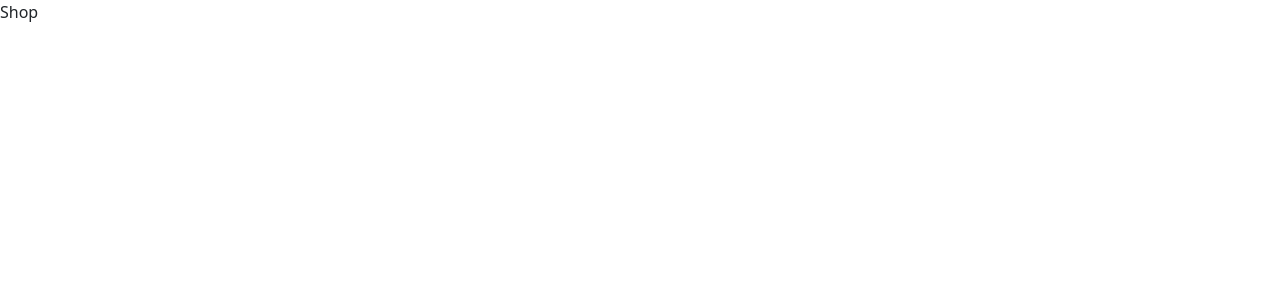
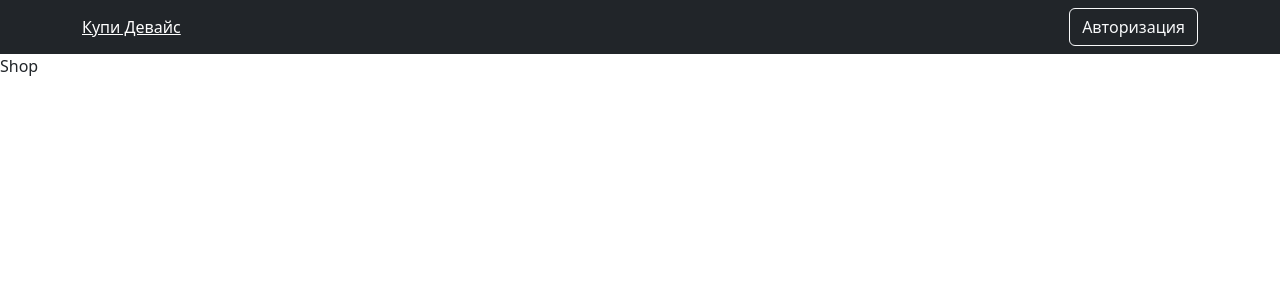
Before and after one commit to nes-develop/online-store, a React (Create React App) app in the folder client/: page / in a window 1280 px wide. Shown: the top 300 px of the page. Built offline with nearby package versions, Linux system fonts and the light colour scheme.

Commit message:
create NavBar, testing auth

```diff
--- a/client/package.json
+++ b/client/package.json
@@ -14,7 +14,7 @@
     "react-bootstrap": "^2.10.2",
     "react-dom": "^18.2.0",
     "react-router-dom": "^6.22.3",
-    "react-scripts": "^3.0.1",
+    "react-scripts": "^3.4.4",
     "web-vitals": "^2.1.4"
   },
   "scripts": {
--- a/client/src/App.js
+++ b/client/src/App.js
@@ -1,10 +1,12 @@
 import React, { useEffect, useState } from 'react';
 import { BrowserRouter } from 'react-router-dom'
 import AppRouter from './components/AppRouter';
+import NavBar from './components/NavBar';
 
 const App = () => {
   return (
     <BrowserRouter>
+      <NavBar />
       <AppRouter />
     </BrowserRouter>
 
--- /dev/null
+++ b/client/src/components/NavBar.js
@@ -0,0 +1,32 @@
+import React, { useContext } from 'react';
+import { Context } from '../index';
+import Container from 'react-bootstrap/Container';
+import Nav from 'react-bootstrap/Nav';
+import Navbar from 'react-bootstrap/Navbar';
+import { NavLink } from 'react-router-dom';
+import { SHOP_ROUTE } from '../utils/consts';
+import {Button} from 'react-bootstrap';
+import { observer } from 'mobx-react-lite';
+
+const NavBar = observer( () => {
+    const { user } = useContext(Context)
+    return (
+        <Navbar bg="dark" data-bs-theme="dark">
+            <Container>
+                <NavLink style={{ color: 'white' }} to={SHOP_ROUTE}>Купи Девайс</NavLink>
+                {user.isAuth ?
+                    <Nav className="ml-auto" style={{ color: 'white' }}>
+                        <Button variant={"outline-light"}>Админ панель</Button>
+                        <Button variant={"outline-light"} className='ml-2'>Войти</Button>
+                    </Nav>
+                    :
+                    <Nav className="ml-auto" style={{ color: 'white' }}>
+                        <Button variant={"outline-light"} onClick={() => user.setIsAuth(true)}>Авторизация</Button>
+                    </Nav>
+                }
+            </Container>
+        </Navbar>
+    );
+});
+
+export default NavBar;
--- a/client/src/index.js
+++ b/client/src/index.js
@@ -4,6 +4,7 @@
 import App from './App';
 import UserStore from './store/UserStore';
 import DeviceStore from './store/DeviceStore';
+
 
 export const Context = createContext(null)
 
```
Also changed, not shown: 1 other file (tests, documents, lock files or other folders).
